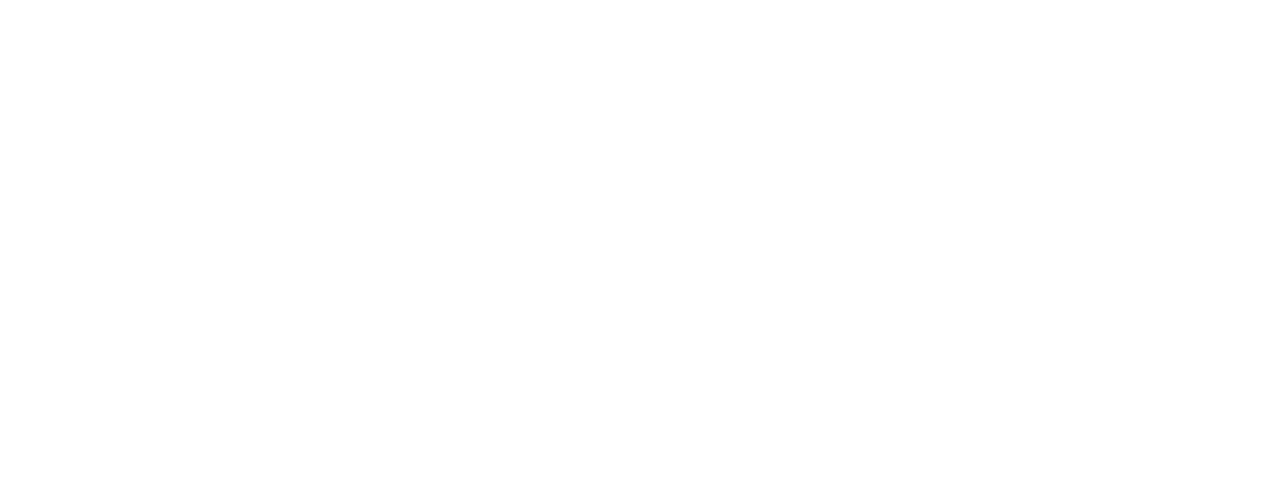
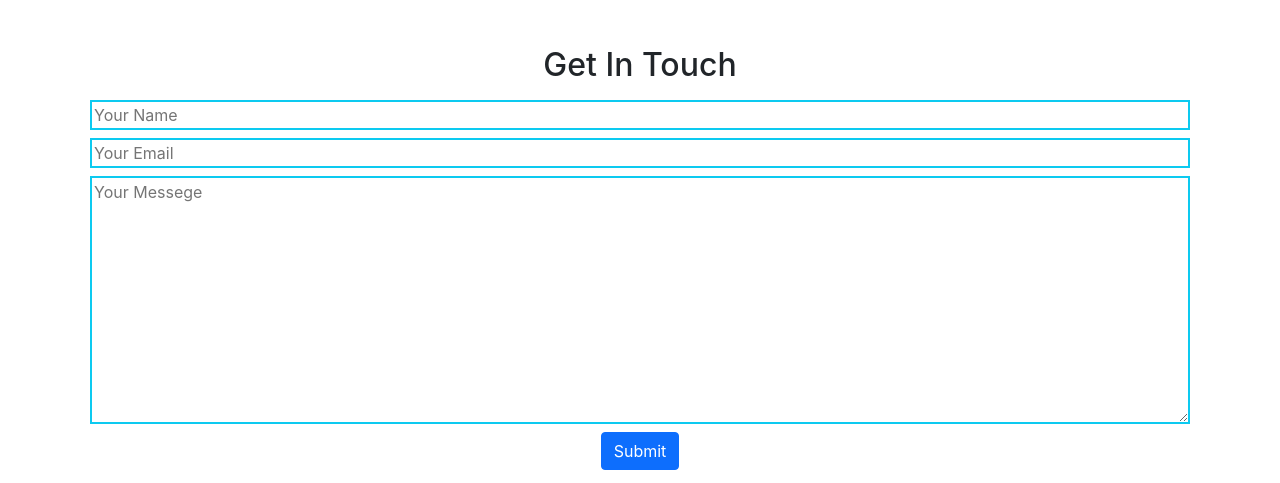
Before and after one commit to Rishat05/laptop-warehouse, a React (Create React App) app: page / in a window 1280 px wide. Shown: the part 771-1254 px from the top of the page. Before the commit the page ends 817 px from the top, so only its background shows below. Built offline with nearby package versions, Linux system fonts and the light colour scheme.

Commit message:
contact section  done

```diff
--- /dev/null
+++ b/src/component/pages/Contact/Contact.js
@@ -0,0 +1,20 @@
+import React from 'react';
+
+const Contact = () => {
+    return (
+        <div className='text-center'>
+            <h2>Get In Touch</h2>
+            <div className="contact-form mx-auto d-grid p-2 gap-2 mb-2 ">
+                <input type="text" placeholder='Your Name' className='border border-info border-2' />
+
+                <input type="email" placeholder='Your Email' className='border border-info border-2' />
+
+                <textarea name="" id="" cols="30" rows="10" placeholder='Your Messege' className='border border-info border-2'></textarea>
+
+                <input className='btn btn-primary  mx-auto' type="submit" value="Submit" />
+            </div>
+        </div>
+    );
+};
+
+export default Contact;
--- a/src/component/pages/Home/Home.js
+++ b/src/component/pages/Home/Home.js
@@ -1,5 +1,6 @@
 import React from 'react';
 import Banner from '../Banner/Banner';
+import Contact from '../Contact/Contact';
 
 import CountOfView from '../CountOfView/CountOfView';
 
@@ -9,7 +10,7 @@
         <div className='container'>
             <Banner></Banner>
             <CountOfView></CountOfView>
-
+            <Contact></Contact>
         </div>
     );
 };
```
